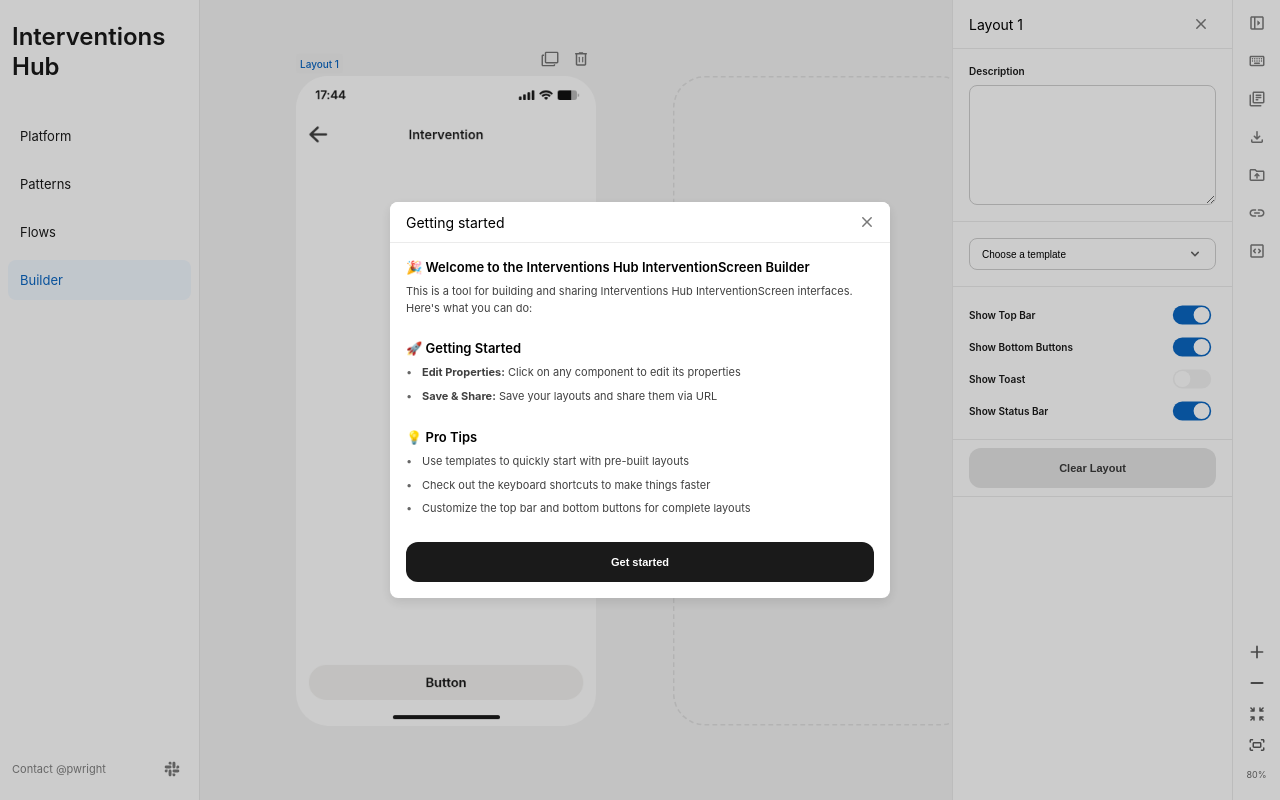
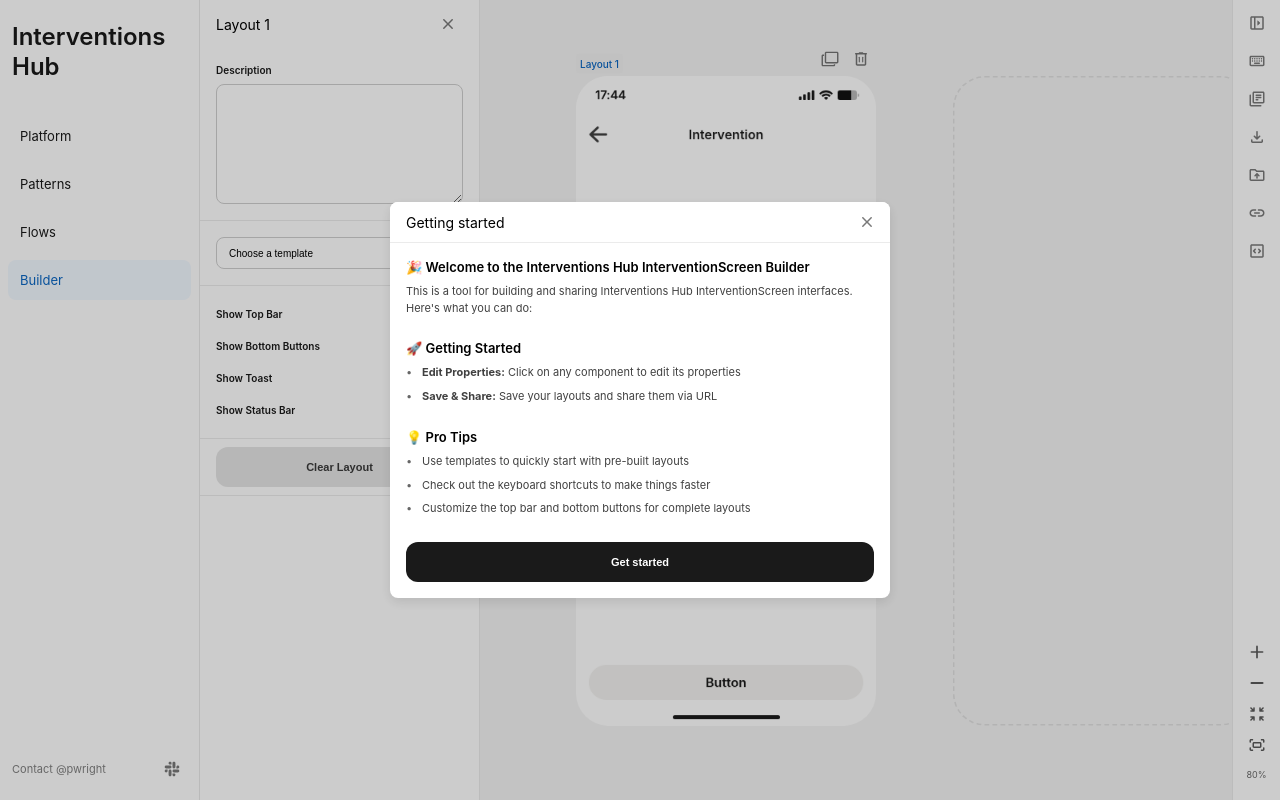
Before and after one commit to utopastac/react-prototype, a React (Vite) app in the folder src/: page /#/builder in a window 1280 px wide. Built offline with nearby package versions, Linux system fonts and the light colour scheme.

Commit message:
Refining header

```diff
--- a/src/src/admin/Modal/index.tsx
+++ b/src/src/admin/Modal/index.tsx
@@ -106,7 +106,7 @@ const Modal = (({ title, close, x, y, children, showBackground = false, classNam
         data-modal-content
       >
         {/* Modal header with title and close button */}
-        <Header title={title} onClose={close} size="small" />
+        <Header title={title} onClose={close} size="small" showBorder={true} />
 
         {/* Modal content */}
         { children }
--- a/src/src/admin/components/Header/index.module.sass
+++ b/src/src/admin/components/Header/index.module.sass
@@ -2,8 +2,10 @@
 @use 'src/admin/styles/admin.sass' as *
 
 .Header
-  border-bottom: 1px solid var(--builder-section-border)
   background: var(--builder-white)
+
+  &.withBorder
+    border-bottom: 1px solid var(--builder-section-border)
 
   .content
     display: flex
--- a/src/src/admin/components/Header/index.tsx
+++ b/src/src/admin/components/Header/index.tsx
@@ -8,11 +8,12 @@ export interface HeaderProps {
   onClose?: () => void;
   actions?: React.ReactNode;
   size?: 'default' | 'small' | 'large' | 'section';
+  showBorder?: boolean;
 }
 
-const Header: React.FC<HeaderProps> = ({ title, onClose, actions, size = 'default' }) => {
+const Header: React.FC<HeaderProps> = ({ title, onClose, actions, size = 'default', showBorder = false }) => {
   return (
-    <header className={`${styles.Header} ${size === 'small' ? styles.small : ''} ${size === 'large' ? styles.large : ''} ${size === 'section' ? styles.section : ''}`}>
+    <header className={`${styles.Header} ${size === 'small' ? styles.small : ''} ${size === 'large' ? styles.large : ''} ${size === 'section' ? styles.section : ''} ${showBorder ? styles.withBorder : ''}`}>
       <div className={styles.content}>
         <h2 className={styles.title}>{title}</h2>
         <div className={styles.actions}>
--- a/src/src/views/BuilderView.tsx
+++ b/src/src/builder/BuilderView.tsx
@@ -628,54 +628,6 @@ const BuilderViewContent: React.FC<BuilderViewProps> = ({
         modalCoordinates={modalCoordinates}
       />
 
-      {/* Main Content Area */}
-      <div
-        className={layoutsStyles.CenterContainer}
-        data-theme={theme}
-        data-text-scale={scale}
-        data-device={device}
-        data-font={font}
-        style={{ background: adminTheme.backgroundColor }}
-      >
-        {/* Phone Preview Grid */}
-        <div
-          className={layoutsStyles.PhonePreviewContainer}
-          ref={phonePreviewRef}
-        >
-          <PhonePreview
-            showLabels={true}
-            onPhoneSelect={handlePhoneSelect}
-            selected={selected}
-            setSelected={setSelected}
-            setSelectedSpecial={setSelectedSpecial}
-            selectedSpecial={selectedSpecial}
-            onCanvasClick={() => dispatch({ type: 'SET_ACTIVE_LAYOUT', index: -1 })}
-            layoutPositions={layoutState.layoutPositions}
-            gridRows={layoutState.gridRows}
-            gridCols={layoutState.gridCols}
-            onAddLayoutAt={handleAddLayoutAt}
-            onDuplicateLayoutAt={handleDuplicateLayoutAt}
-            zoomLevel={zoomLevel}
-            setZoomLevel={setZoomLevel}
-            onContainerRef={(ref) => {
-              phonePreviewContainerRef.current = ref;
-            }}
-          />
-        </div>
-      </div>
-
-      {/* Toggle button for admin panel (top left, only when hidden) */}
-      {!showAdminPanel && (
-        <div className={styles.AdminToggle}>
-          <ToolbarButton
-            onClick={() => setShowAdminPanel(true)}
-            title="Show admin panel"
-            icon={Icons.Back}
-            iconSize={"24"}
-          />
-        </div>
-      )}
-
       {/* Global Settings Panel */}
       <AnimatePresence>
         {showAdminPanel && (
@@ -749,6 +701,54 @@ const BuilderViewContent: React.FC<BuilderViewProps> = ({
           />
         )}
       </AnimatePresence>
+
+      {/* Main Content Area */}
+      <div
+        className={layoutsStyles.CenterContainer}
+        data-theme={theme}
+        data-text-scale={scale}
+        data-device={device}
+        data-font={font}
+        style={{ background: adminTheme.backgroundColor }}
+      >
+        {/* Phone Preview Grid */}
+        <div
+          className={layoutsStyles.PhonePreviewContainer}
+          ref={phonePreviewRef}
+        >
+          <PhonePreview
+            showLabels={true}
+            onPhoneSelect={handlePhoneSelect}
+            selected={selected}
+            setSelected={setSelected}
+            setSelectedSpecial={setSelectedSpecial}
+            selectedSpecial={selectedSpecial}
+            onCanvasClick={() => dispatch({ type: 'SET_ACTIVE_LAYOUT', index: -1 })}
+            layoutPositions={layoutState.layoutPositions}
+            gridRows={layoutState.gridRows}
+            gridCols={layoutState.gridCols}
+            onAddLayoutAt={handleAddLayoutAt}
+            onDuplicateLayoutAt={handleDuplicateLayoutAt}
+            zoomLevel={zoomLevel}
+            setZoomLevel={setZoomLevel}
+            onContainerRef={(ref) => {
+              phonePreviewContainerRef.current = ref;
+            }}
+          />
+        </div>
+      </div>
+
+      {/* Toggle button for admin panel (top left, only when hidden) */}
+      {!showAdminPanel && (
+        <div className={styles.AdminToggle}>
+          <ToolbarButton
+            onClick={() => setShowAdminPanel(true)}
+            title="Show admin panel"
+            icon={Icons.Back}
+            iconSize={"24"}
+          />
+        </div>
+      )}
 
       {/* Toolbar Panel */}
       <AnimatePresence>
--- a/src/src/builder/components/GlobalSettingsPanel.tsx
+++ b/src/src/builder/components/GlobalSettingsPanel.tsx
@@ -189,7 +189,7 @@ const GlobalSettingsPanel: React.FC<GlobalSettingsPanelProps> = ({
     initialWidth: 280,
     minWidth: 220,
     maxWidth: 480,
-    edge: 'left',
+    edge: 'right',
     width: rightPanelWidth,
     setWidth: setRightPanelWidth,
   });
@@ -399,7 +399,7 @@ const GlobalSettingsPanel: React.FC<GlobalSettingsPanelProps> = ({
       <>
         <div className={styles.Controls} style={{ display: 'flex', flexDirection: 'column', height: '100%', minHeight: 0 }}>
           {/* Layout List */}
-          <h5>Screens</h5>
+          <Header title="Screens" />
           <div className={layoutsStyles.LayoutList} style={{ flex: 1, minHeight: 0, overflowY: 'auto' }}>
             {layoutNames.map((name, idx) => {
               const isActive = idx === activeLayoutIndex;
@@ -492,17 +492,17 @@ const GlobalSettingsPanel: React.FC<GlobalSettingsPanelProps> = ({
   return (
     <motion.div
       className={`${styles.AdminPanel} ${styles.rightSide} ${styles.globalSettings} ${isHoveringEdge || isResizing ? ' ' + styles.resizing : ''}`}
-      style={{ width: width, borderLeftColor: (isHoveringEdge || isResizing) ? '#0017e6' : undefined }}
-      initial={{ x: '100%' }}
+      style={{ width: width, borderRightColor: (isHoveringEdge || isResizing) ? '#0017e6' : undefined }}
+      initial={{ x: '-100%' }}
       animate={{
         x: 0,
         scale: 1,
       }}
-      exit={{ x: '100%' }}
+      exit={{ x: '-100%' }}
       transition={{ type: 'spring', stiffness: 400, damping: 40 }}
       onClick={isPhoneSettingsVisible && !isPropEditorVisible ? onClosePhoneSettings : undefined}
     >
-      {/* Draggable left edge */}
+      {/* Draggable right edge */}
       {resizeHandle}
       <div style={{ height: '100%', position: 'relative' }}>
         <div
--- a/src/src/builder/index.module.sass
+++ b/src/src/builder/index.module.sass
@@ -34,8 +34,8 @@
 
   &.rightSide
     width: size(320)
-    border-right: none
-    border-left: 1px solid var(--builder-section-border)
+    border-left: none
+    border-right: 1px solid var(--builder-section-border)
     overflow: hidden
   &.propEditor
     position: fixed
@@ -46,9 +46,6 @@
     border-left: 1px solid var(--builder-section-border)
     box-shadow: -12px 0 24px -8px var(--black-a12)
   &.globalSettings
-    // position: fixed
-    top: var(--builder-side-offset)
-    right: var(--builder-side-offset)
     z-index: 90
   &.phoneSettings
     position: fixed
--- a/src/src/main.tsx
+++ b/src/src/main.tsx
@@ -2,10 +2,11 @@ import React from 'react';
 import { StrictMode } from 'react';
 import { createRoot } from 'react-dom/client';
 
-import App from './App.tsx';
+import FlowsView from 'src/flows/FlowsView';
 import MainNav from 'src/admin/components/MainNav';
 import PlatformView from 'src/platform/PlatformView';
 import PatternsView from 'src/patterns/PatternsView';
+import BuilderView from 'src/builder/BuilderView';
 import { Providers } from './Providers';
 
 import './styles/globals.css';
@@ -15,8 +16,6 @@ import './index.sass';
 import styles from './layout.module.sass';
 
 import { HashRouter, Routes, Route, Navigate } from 'react-router-dom';
-
-import BuilderView from 'src/views/BuilderView';
 import { useTheme } from './containers/ThemeContext';
 
 // Wrapper to inject theme-related props
@@ -48,7 +47,7 @@ function AppWrapper() {
           <Route path="/patterns" element={<WithThemeProps Component={PatternsView} />} />
 
           {/* Flows (phone interface) */}
-          <Route path="/flows/*" element={<WithThemeProps Component={App} />} />
+          <Route path="/flows/*" element={<WithThemeProps Component={FlowsView} />} />
         </Routes>
       </div>
     </div>
```
Also changed, not shown: src/src/flows/FlowsView.tsx (renamed from src/src/App.tsx, +7 -7 lines), src/src/flows/FlowsView.module.sass (renamed from src/src/app.module.sass).
